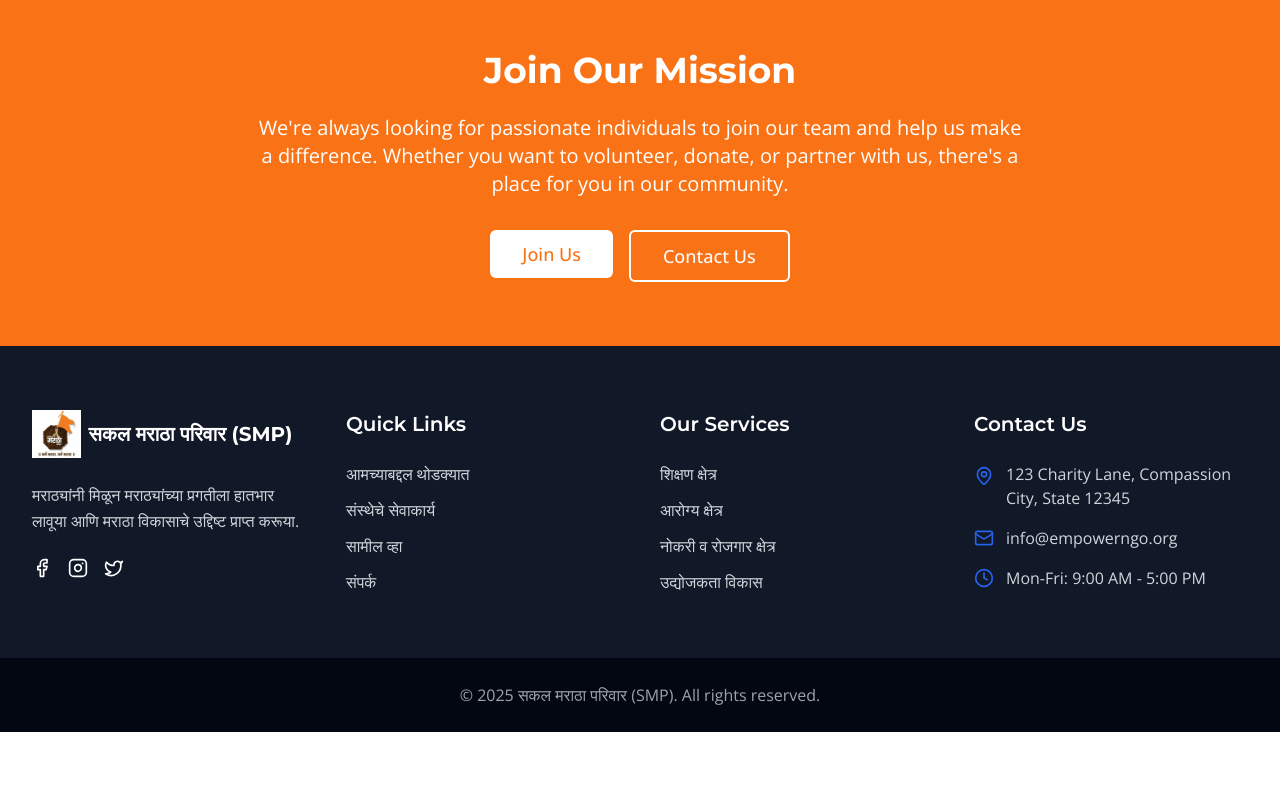
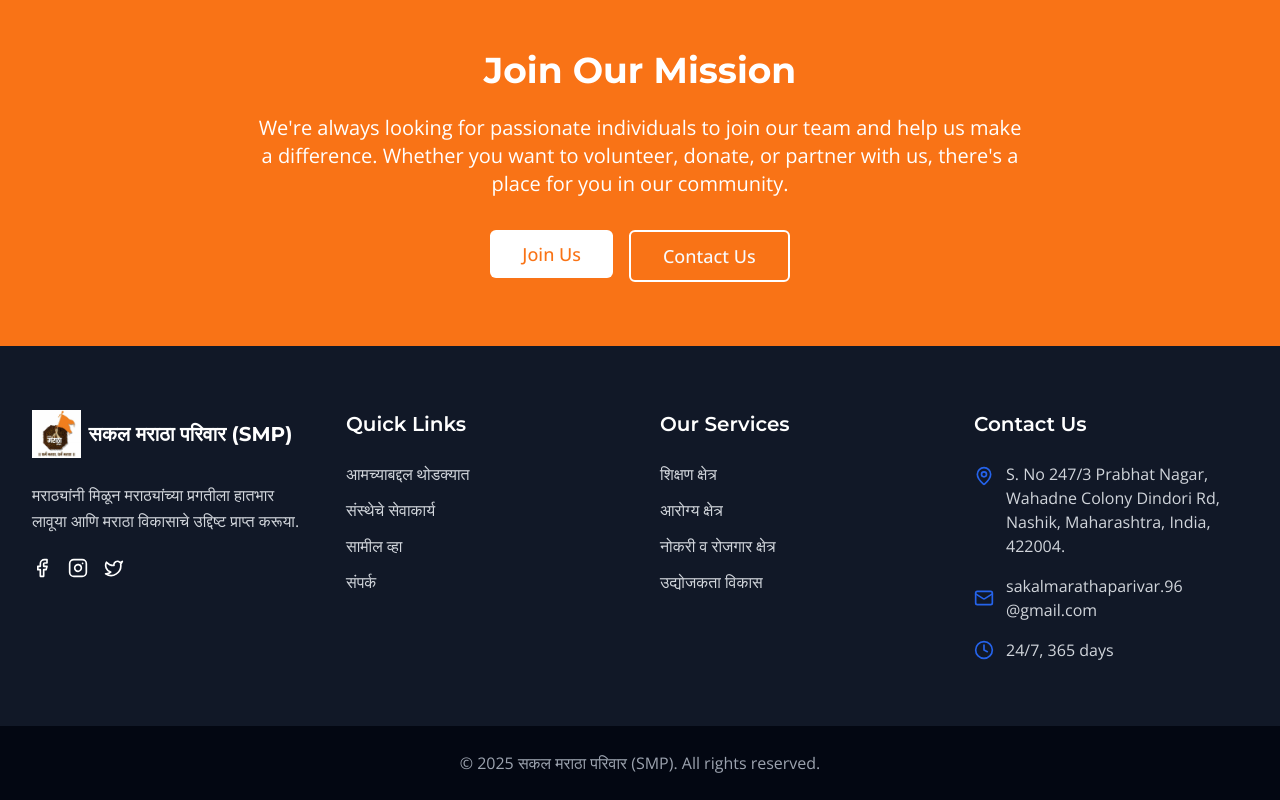
Before and after one commit to ganeshbhanage43/sakal-maratha-parivar, a React (Vite) app: page /about in a window 1280 px wide. Shown: the part 3322-4122 px from the top of the page. Before the commit the page ends 4054 px from the top, so only its background shows below. Built offline with nearby package versions, Linux system fonts and the light colour scheme.

Commit message:
Visual edit in Lovable
Edited UI in Lovable

```diff
--- a/src/components/Footer.tsx
+++ b/src/components/Footer.tsx
@@ -1,7 +1,6 @@
 import React from 'react';
 import { Link } from 'react-router-dom';
 import { Facebook, Instagram, Twitter, Mail, MapPin, Clock } from 'lucide-react';
-
 const Footer: React.FC = () => {
   return <footer className="bg-gray-900 text-white">
       <div className="container-custom py-16">
@@ -76,17 +75,16 @@ const Footer: React.FC = () => {
             <ul className="space-y-4">
               <li className="flex items-start space-x-3">
                 <MapPin size={20} className="text-primary mt-1 flex-shrink-0" />
-                <span className="text-gray-300">123 Charity Lane, Compassion City, State 12345</span>
+                <span className="text-gray-300">S. No 247/3 Prabhat Nagar, Wahadne Colony Dindori Rd, Nashik, Maharashtra, India, 422004.</span>
               </li>
               <li className="flex items-center space-x-3">
                 <Mail size={20} className="text-primary flex-shrink-0" />
-                <a href="mailto:info@empowerngo.org" className="text-gray-300 hover:text-primary transition-colors">
-                  info@empowerngo.org
-                </a>
+                <a href="mailto:info@empowerngo.org" className="text-gray-300 hover:text-primary transition-colors">sakalmarathaparivar.96
+@gmail.com</a>
               </li>
               <li className="flex items-center space-x-3">
                 <Clock size={20} className="text-primary flex-shrink-0" />
-                <span className="text-gray-300">Mon-Fri: 9:00 AM - 5:00 PM</span>
+                <span className="text-gray-300">24/7, 365 days</span>
               </li>
             </ul>
           </div>
@@ -101,5 +99,4 @@ const Footer: React.FC = () => {
       </div>
     </footer>;
 };
-
 export default Footer;
```
